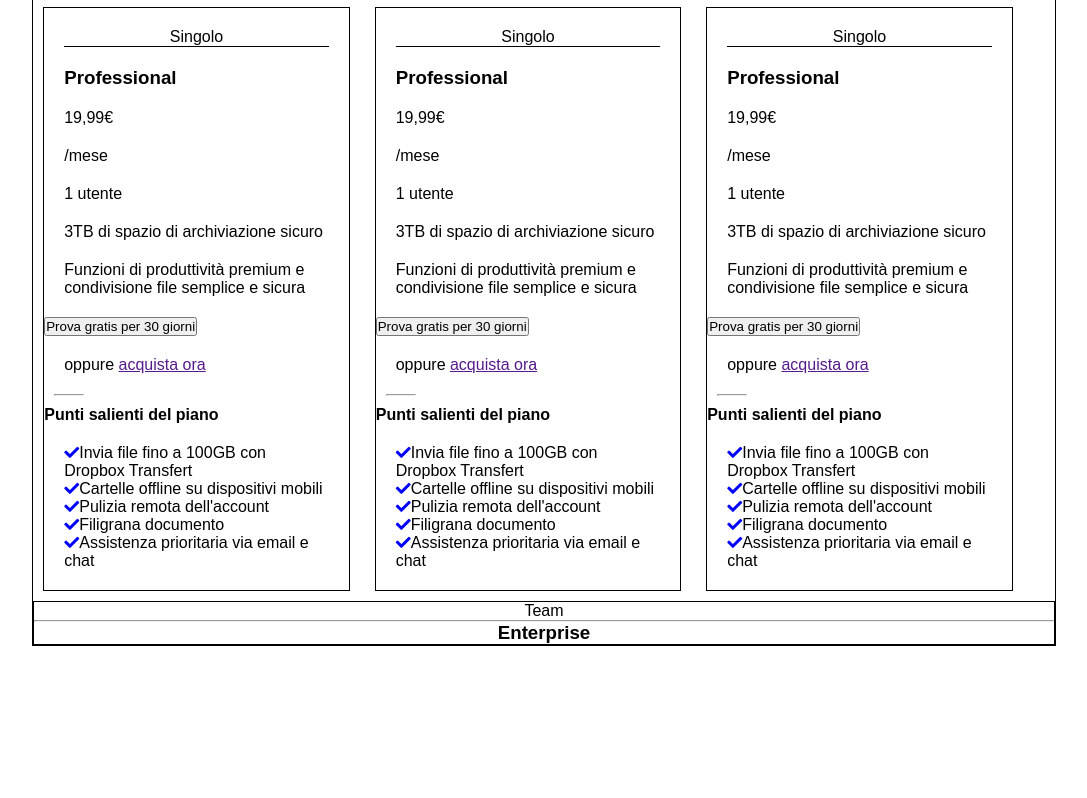
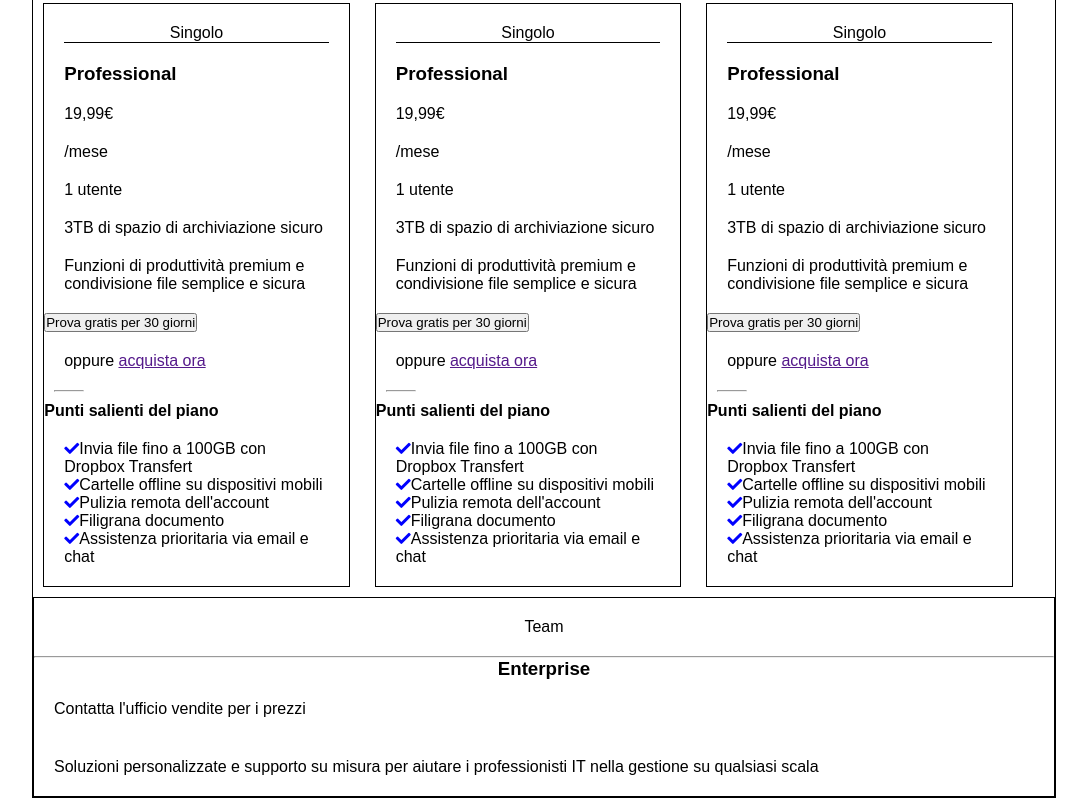
Before and after one commit to MassimoBattinelli/htmlcss-dropbox, a plain HTML site: page index.html in a window 1280 px wide. Shown: the part 800-1598 px from the top of the page, without its empty margins (96-1183 px from the left). Before the commit the page ends 1446 px from the top, so only its background shows below. Drawn offline with Linux system fonts and the light colour scheme.

Commit message:
tabella enterprise

```diff
--- a/css/style.css
+++ b/css/style.css
@@ -27,7 +27,7 @@
 
 .logo{
     float: left;
-    margin-top: 15px;
+    margin-top: 30px;
     margin-left: 15px;
     margin-bottom: 15px;
 
@@ -62,9 +62,6 @@
 
 .secondaparte{
     float: right;
-    position: relative;
-    bottom: 50px;
-    right: 10px;
 }
 
 .intestazione{
@@ -165,9 +162,10 @@
 ul{
     list-style-type: none;
     margin: 20px;
+    display: inline-block;
 }
 
-li::before {
+.elenco li::before {
     color:blue;
     content: '\f00c'; /* You should use \ and not /*/
     font-family: "Font Awesome 5 Free"; /* This is the correct font-family*/
@@ -187,3 +185,21 @@
     width: 100%;
     margin: 0;
 }
+
+.piano-enter span{
+    display: block;
+    float: none;
+    text-align: center;
+}
+
+/* .piano-enter > span{
+    display: block;
+    float: left;
+    text-align: center;
+} */
+
+.testo-enter > span{
+    float: left;
+    text-align: start;
+    display: block;
+}
--- a/index.html
+++ b/index.html
@@ -18,20 +18,21 @@
         <div class="intestazione">
             <img src="img/logo-small.png" alt="" class="logo">
             <nav class="nav-bar">
+
                 <ul>
                     <li><a href="#!">Percè Dropbox?</a></li>
                     <li><a href="#!">Funzioni</a></li>
                     <li><a href="#!">Piani e prezzi</a></li>
                 </ul>
 
-                <div class="secondaparte">
-                    <ul>
+
+                <ul class="secondaparte">
                     <li><a href="#!">Supporto</a></li>
                     <li><a href="#!">Contatta l'ufficio vendite</a></li>
                     <li><a href="#!">Accedi</a></li>
                     <button>Inizia</button>
                 </ul>
-                </div>
+
             </nav>
         </div>
 
@@ -70,7 +71,7 @@
                 <hr>
             </div>
 
-            <div>
+            <div class="elenco">
                 <h4>Punti salienti del piano</h4>
                 <ul>
                     <li>Invia file fino a 100GB con Dropbox Transfert</li>
@@ -103,7 +104,7 @@
                 <hr>
             </div>
 
-            <div>
+            <div class="elenco">
                 <h4>Punti salienti del piano</h4>
                 <ul>
                     <li>Invia file fino a 100GB con Dropbox Transfert</li>
@@ -136,7 +137,7 @@
                 <hr>
             </div>
 
-            <div>
+            <div class="elenco">
                 <h4>Punti salienti del piano</h4>
                 <ul>
                     <li>Invia file fino a 100GB con Dropbox Transfert</li>
@@ -156,7 +157,13 @@
         <div class="piano-enter">
             <span>Team</span>
             <hr class="hr2">
+
+            <div class="testo-enter">
                 <h3>Enterprise</h3>
+                <span>Contatta l'ufficio vendite per i prezzi</span>
+                <span>Soluzioni personalizzate e supporto su misura per aiutare i professionisti IT nella gestione su qualsiasi scala</span>
+            </div>
+
         </div>
 
 
```
Lines whose indentation alone changed are shown as unchanged.
